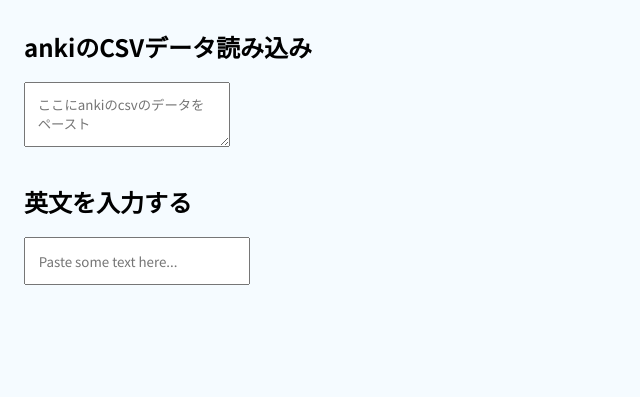
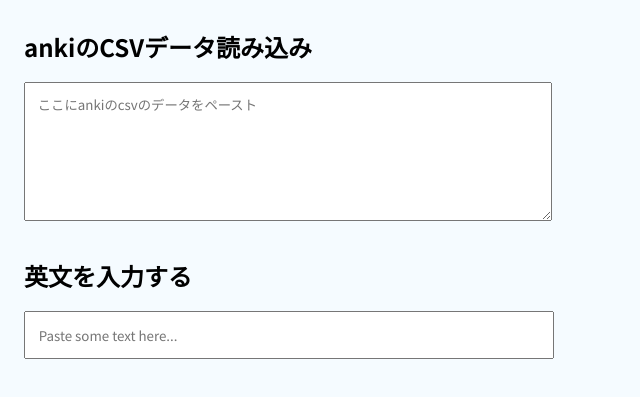
Before and after one commit to arataku/english-level-checker, a website: page index.html in a window 1280 px wide. Shown: the part 73-470 px from the top of the page, without its empty margins (0-640 px from the left). Drawn offline with Linux system fonts and the light colour scheme.

Commit message:
Add: textarea size restriction

```diff
--- a/index.css
+++ b/index.css
@@ -16,6 +16,8 @@
 
 main {
     padding: 1.5rem;
+    width: 100%;
+    max-width: 500px;
 }
 
 main > section {
@@ -26,10 +28,13 @@
     padding: 0.8rem;
     outline: none;
     font-family: 'Noto Sans JP', sans-serif;
+    width: 100%
 }
 
 #anki_csv {
     color: var(--fg-color);
+    resize: vertical;
+    height: 7rem;
 }
 
 #anki_csv, #input {
--- a/index.html
+++ b/index.html
@@ -16,7 +16,7 @@
 
     <section class="import_anki_csv">
       <h2>ankiのCSVデータ読み込み</h2>
-      <textarea id="anki_csv" placeholder="ここにankiのcsvのデータをペースト"></textarea>
+      <textarea id="anki_csv" placeholder="ここにankiのcsvのデータをペースト" spellcheck="false"></textarea>
     </section>
 
     <section class="input_english">
```
